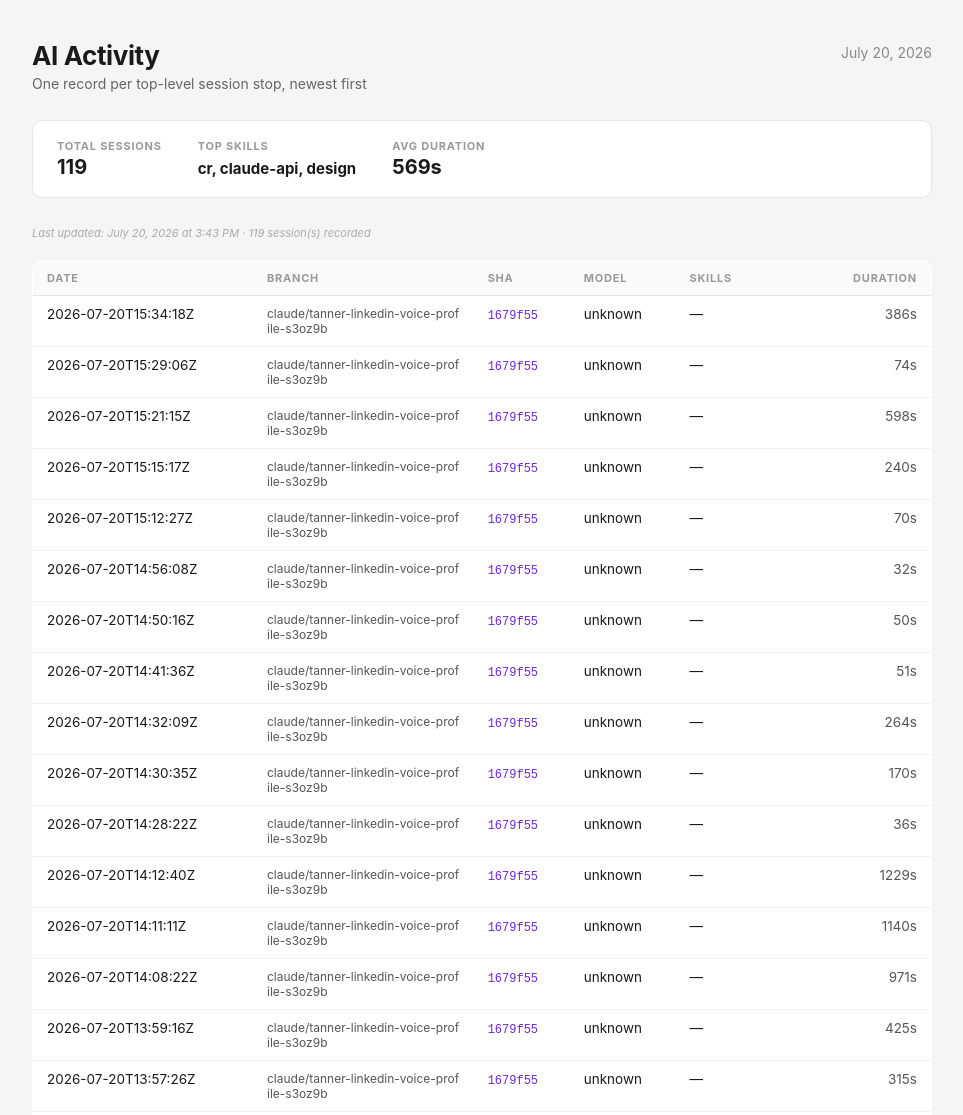
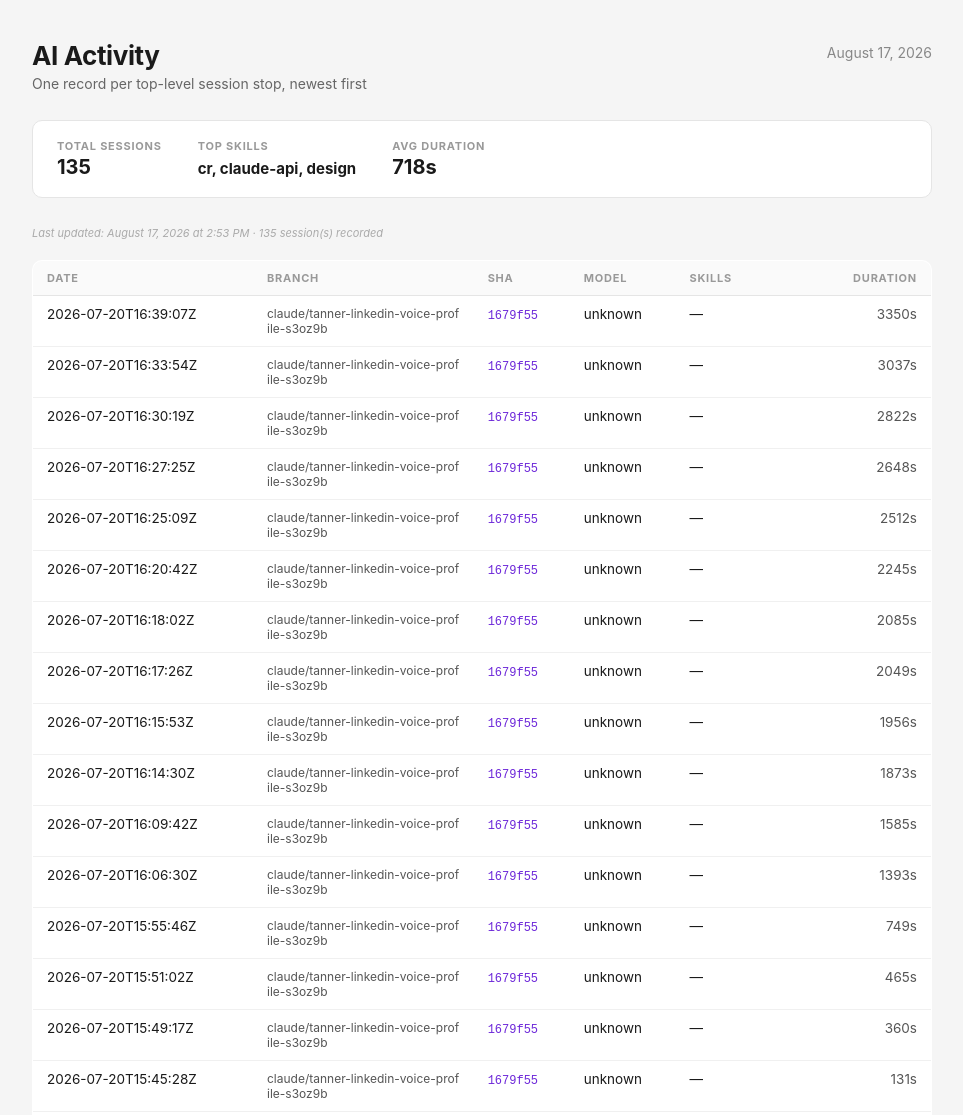
Before and after one commit to tannerolsen7/agent-harness, a website: page harness-activity.html in a window 1280 px wide. Shown: the top 1115 px of the page, without its empty margins (158-1121 px from the left). Drawn offline with Linux system fonts and the light colour scheme.

Commit message:
chore(harness): update activity and progress tracking for 2026-08-17

```diff
--- a/harness-activity.html
+++ b/harness-activity.html
@@ -82,13 +82,13 @@
       <h1>AI Activity</h1>
       <div class="subtitle">One record per top-level session stop, newest first</div>
     </div>
-    <div class="date">July 20, 2026</div>
+    <div class="date">August 17, 2026</div>
   </div>
 
   <div class="summary-bar">
     <div class="stat">
       <div class="stat-label">Total sessions</div>
-      <div class="stat-value">119</div>
+      <div class="stat-value">135</div>
     </div>
     <div class="stat">
       <div class="stat-label">Top skills</div>
@@ -96,11 +96,11 @@
     </div>
     <div class="stat">
       <div class="stat-label">Avg duration</div>
-      <div class="stat-value">569s</div>
+      <div class="stat-value">718s</div>
     </div>
   </div>
 
-  <div class="auto-update-status">Last updated: July 20, 2026 at 3:43 PM · 119 session(s) recorded</div>
+  <div class="auto-update-status">Last updated: August 17, 2026 at 2:53 PM · 135 session(s) recorded</div>
 
   <table>
     <thead>
@@ -114,6 +114,22 @@
       </tr>
     </thead>
     <tbody>
+      <tr><td>2026-07-20T16:39:07Z</td><td class="branch">claude/tanner-linkedin-voice-profile-s3oz9b</td><td><code>1679f55</code></td><td>unknown</td><td>—</td><td class="dur">3350s</td></tr>
+      <tr><td>2026-07-20T16:33:54Z</td><td class="branch">claude/tanner-linkedin-voice-profile-s3oz9b</td><td><code>1679f55</code></td><td>unknown</td><td>—</td><td class="dur">3037s</td></tr>
+      <tr><td>2026-07-20T16:30:19Z</td><td class="branch">claude/tanner-linkedin-voice-profile-s3oz9b</td><td><code>1679f55</code></td><td>unknown</td><td>—</td><td class="dur">2822s</td></tr>
+      <tr><td>2026-07-20T16:27:25Z</td><td class="branch">claude/tanner-linkedin-voice-profile-s3oz9b</td><td><code>1679f55</code></td><td>unknown</td><td>—</td><td class="dur">2648s</td></tr>
+      <tr><td>2026-07-20T16:25:09Z</td><td class="branch">claude/tanner-linkedin-voice-profile-s3oz9b</td><td><code>1679f55</code></td><td>unknown</td><td>—</td><td class="dur">2512s</td></tr>
+      <tr><td>2026-07-20T16:20:42Z</td><td class="branch">claude/tanner-linkedin-voice-profile-s3oz9b</td><td><code>1679f55</code></td><td>unknown</td><td>—</td><td class="dur">2245s</td></tr>
+      <tr><td>2026-07-20T16:18:02Z</td><td class="branch">claude/tanner-linkedin-voice-profile-s3oz9b</td><td><code>1679f55</code></td><td>unknown</td><td>—</td><td class="dur">2085s</td></tr>
+      <tr><td>2026-07-20T16:17:26Z</td><td class="branch">claude/tanner-linkedin-voice-profile-s3oz9b</td><td><code>1679f55</code></td><td>unknown</td><td>—</td><td class="dur">2049s</td></tr>
+      <tr><td>2026-07-20T16:15:53Z</td><td class="branch">claude/tanner-linkedin-voice-profile-s3oz9b</td><td><code>1679f55</code></td><td>unknown</td><td>—</td><td class="dur">1956s</td></tr>
+      <tr><td>2026-07-20T16:14:30Z</td><td class="branch">claude/tanner-linkedin-voice-profile-s3oz9b</td><td><code>1679f55</code></td><td>unknown</td><td>—</td><td class="dur">1873s</td></tr>
+      <tr><td>2026-07-20T16:09:42Z</td><td class="branch">claude/tanner-linkedin-voice-profile-s3oz9b</td><td><code>1679f55</code></td><td>unknown</td><td>—</td><td class="dur">1585s</td></tr>
+      <tr><td>2026-07-20T16:06:30Z</td><td class="branch">claude/tanner-linkedin-voice-profile-s3oz9b</td><td><code>1679f55</code></td><td>unknown</td><td>—</td><td class="dur">1393s</td></tr>
+      <tr><td>2026-07-20T15:55:46Z</td><td class="branch">claude/tanner-linkedin-voice-profile-s3oz9b</td><td><code>1679f55</code></td><td>unknown</td><td>—</td><td class="dur">749s</td></tr>
+      <tr><td>2026-07-20T15:51:02Z</td><td class="branch">claude/tanner-linkedin-voice-profile-s3oz9b</td><td><code>1679f55</code></td><td>unknown</td><td>—</td><td class="dur">465s</td></tr>
+      <tr><td>2026-07-20T15:49:17Z</td><td class="branch">claude/tanner-linkedin-voice-profile-s3oz9b</td><td><code>1679f55</code></td><td>unknown</td><td>—</td><td class="dur">360s</td></tr>
+      <tr><td>2026-07-20T15:45:28Z</td><td class="branch">claude/tanner-linkedin-voice-profile-s3oz9b</td><td><code>1679f55</code></td><td>unknown</td><td>—</td><td class="dur">131s</td></tr>
       <tr><td>2026-07-20T15:34:18Z</td><td class="branch">claude/tanner-linkedin-voice-profile-s3oz9b</td><td><code>1679f55</code></td><td>unknown</td><td>—</td><td class="dur">386s</td></tr>
       <tr><td>2026-07-20T15:29:06Z</td><td class="branch">claude/tanner-linkedin-voice-profile-s3oz9b</td><td><code>1679f55</code></td><td>unknown</td><td>—</td><td class="dur">74s</td></tr>
       <tr><td>2026-07-20T15:21:15Z</td><td class="branch">claude/tanner-linkedin-voice-profile-s3oz9b</td><td><code>1679f55</code></td><td>unknown</td><td>—</td><td class="dur">598s</td></tr>
```
Also changed, not shown: 1 other file.
